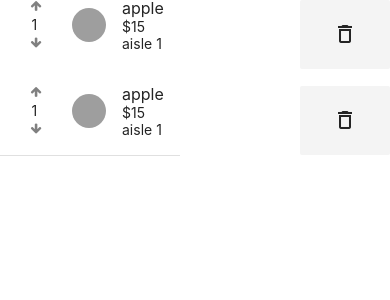
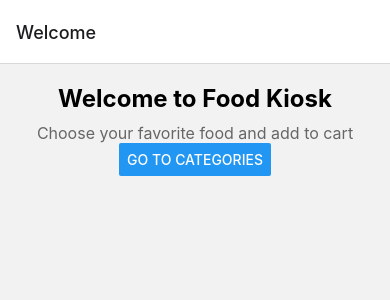
Before and after one commit to cfgdelaware23/Team-13, a React Native app in the folder wellfare-kiosk/: screen / in a window 390 px wide. Shown: the top 300 px of the page. Built offline with nearby package versions, Linux system fonts and the light colour scheme; grey boxes are pictures that could not be loaded.

Commit message:
fixed welcome page

```diff
--- a/wellfare-kiosk/App.tsx
+++ b/wellfare-kiosk/App.tsx
@@ -15,16 +15,14 @@ import CartScrollable from './components/CartScrollable';
 const Stack = createStackNavigator();
 
 export default function App() {
+
   return (
-    <CartScrollable/>
-  );
-  // return (
-  //   <NavigationContainer>
-  //     <Stack.Navigator>
-  //       <Stack.Screen name="Welcome" component={Welcome} />
-  //     </Stack.Navigator>
-  //   </NavigationContainer>
-  // );
+     <NavigationContainer>
+       <Stack.Navigator>
+         <Stack.Screen name="Welcome" component={Welcome} />
+       </Stack.Navigator>
+     </NavigationContainer>
+   );
 }
 
 const styles = StyleSheet.create({
```
